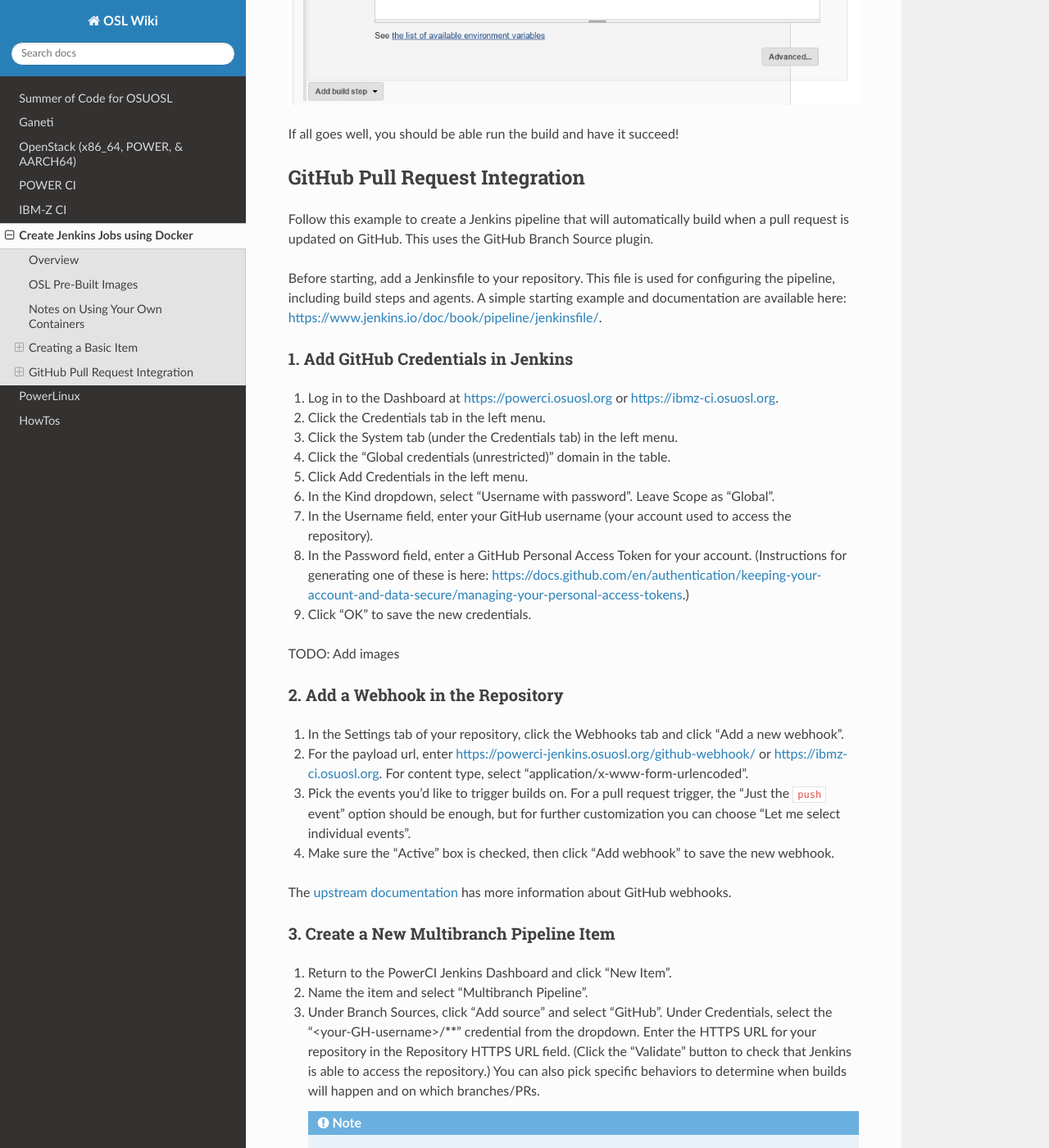
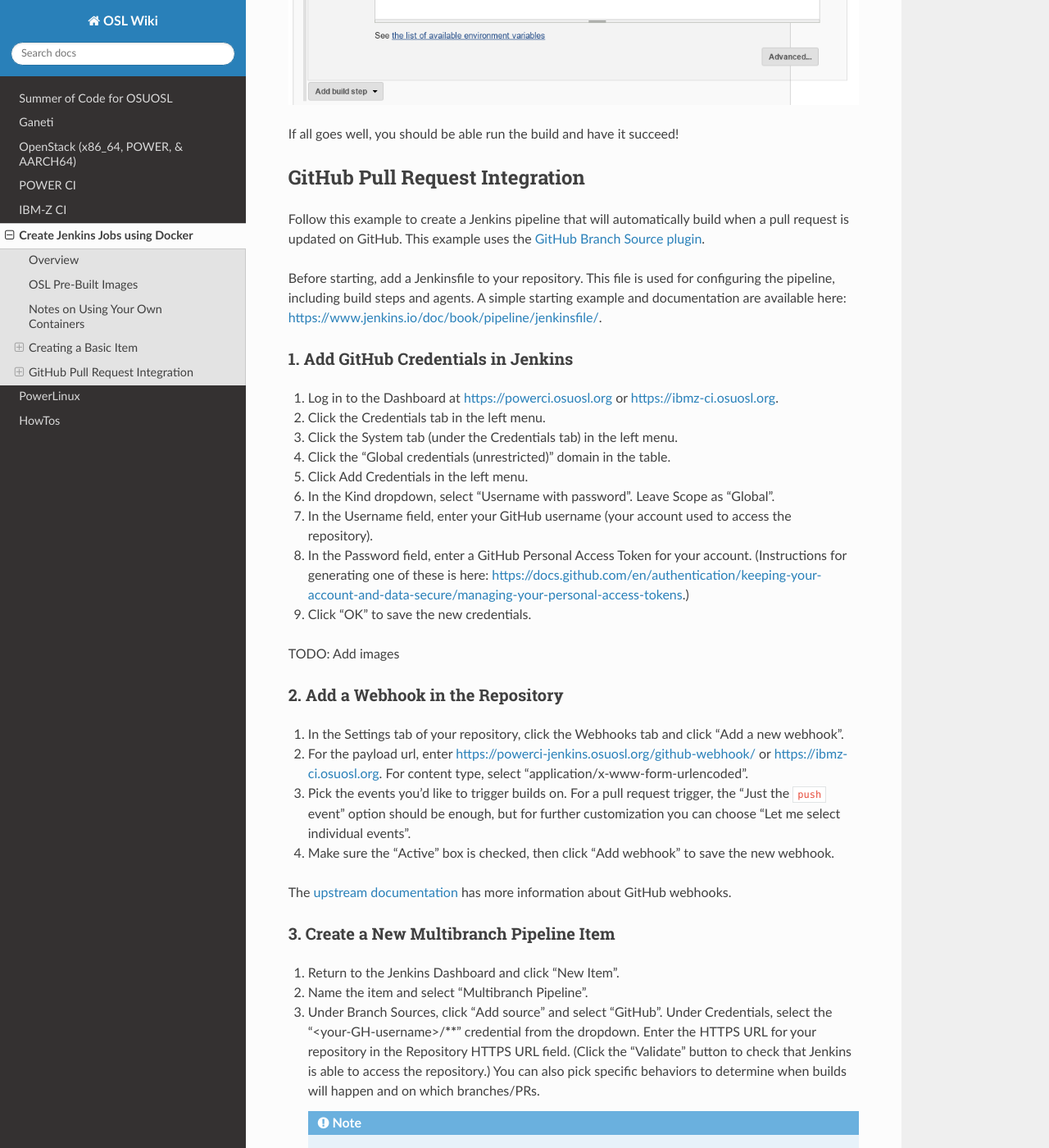
Before and after one commit to osuosl/wiki, a Sphinx documentation site: the page built from source/jenkins/jenkins-docker.rst, in a window 1280 px wide and 1400 px high, scrolled down 3754 px. Shown: the whole window at 82% size. Built offline with Sphinx 7.4.7 and the Read the Docs theme 2.0.0, drawn with Linux system fonts in a browser that asks for light colours.

Commit message:
Add link to plugin page

```diff
--- a/source/jenkins/jenkins-docker.rst
+++ b/source/jenkins/jenkins-docker.rst
@@ -112,11 +112,13 @@
 -------------------------------
 
 Follow this example to create a Jenkins pipeline that will automatically build when a pull request is updated on
-GitHub. This uses the GitHub Branch Source plugin.
+GitHub. This example uses the `GitHub Branch Source plugin`_.
 
 Before starting, add a Jenkinsfile to your repository. This file is used for configuring the pipeline, including build
 steps and agents. A simple starting example and documentation are available here:
 https://www.jenkins.io/doc/book/pipeline/jenkinsfile/.
+
+.. _GitHub Branch Source Plugin: https://plugins.jenkins.io/github-branch-source/
 
 1. Add GitHub Credentials in Jenkins
 ^^^^^^^^^^^^^^^^^^^^^^^^^^^^^^^^^^^^
@@ -155,7 +157,7 @@
 3. Create a New Multibranch Pipeline Item
 ^^^^^^^^^^^^^^^^^^^^^^^^^^^^^^^^^^^^^^^^^
 
-#. Return to the PowerCI Jenkins Dashboard and click "New Item".
+#. Return to the Jenkins Dashboard and click "New Item".
 #. Name the item and select "Multibranch Pipeline".
 #. Under Branch Sources, click "Add source" and select "GitHub". Under Credentials, select the
    "<your-GH-username>/******" credential from the dropdown. Enter the HTTPS URL for your repository in the Repository
```
